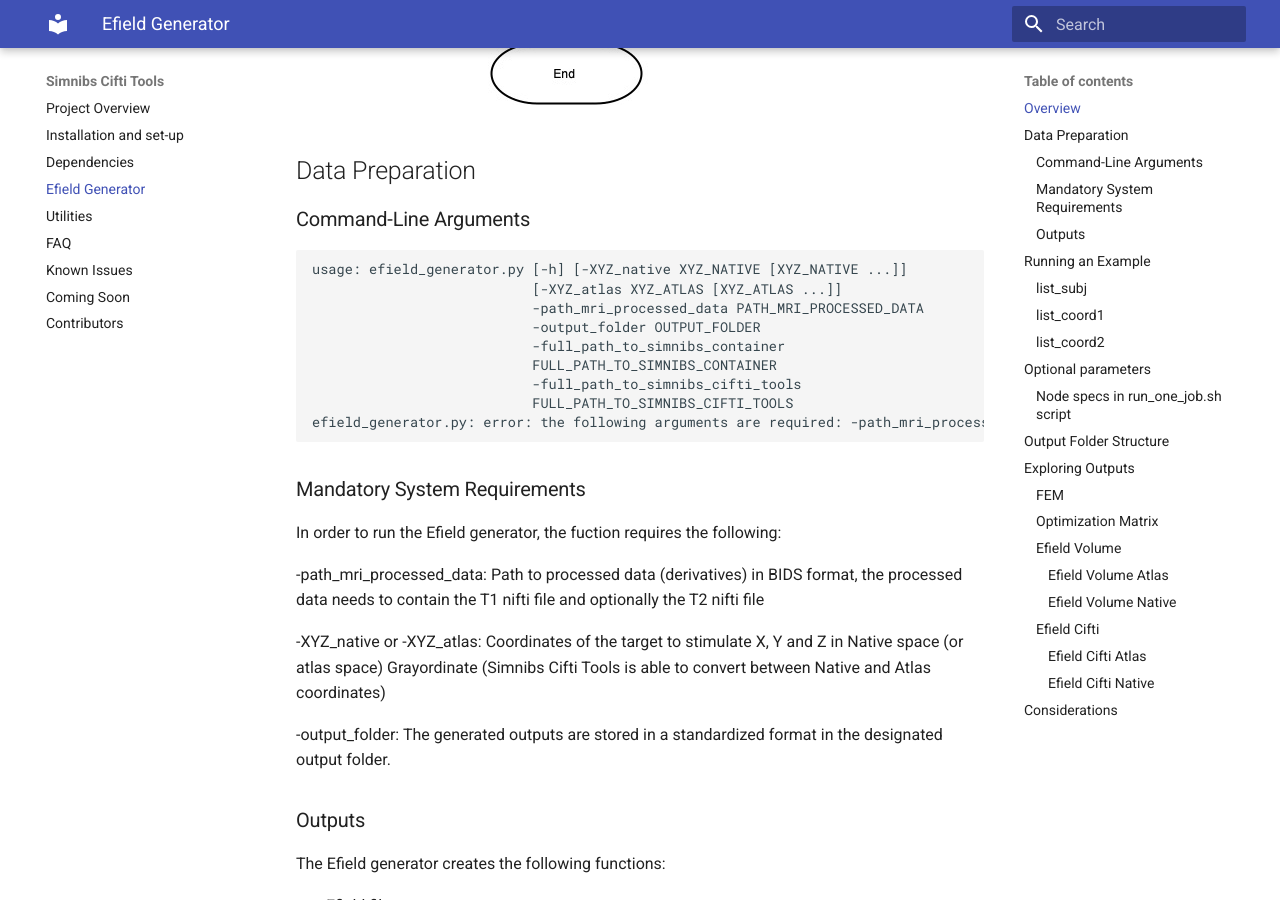
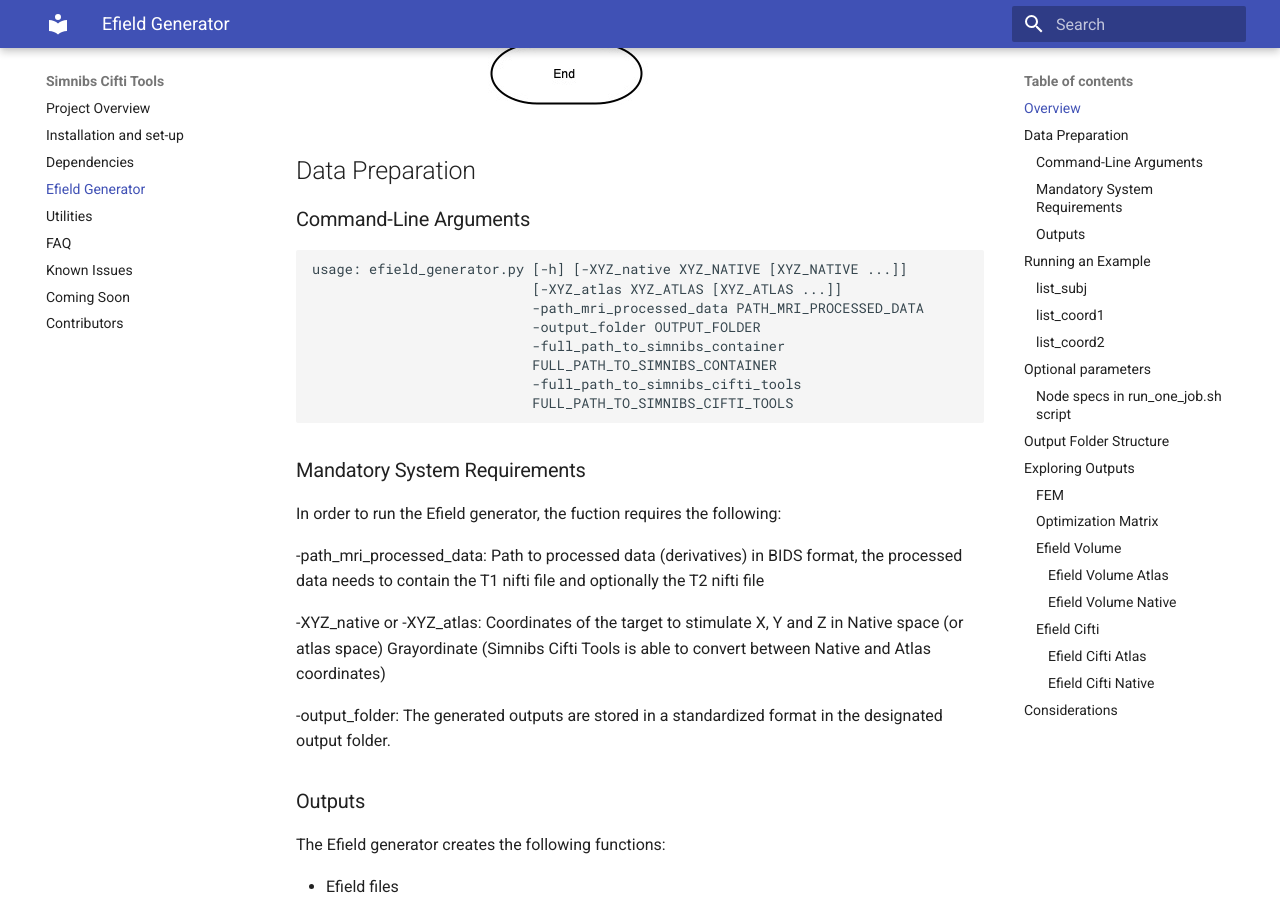
Before and after one commit to DCAN-Labs/simnibs_cifti_tools_RTD2, an MkDocs documentation site: the page built from docs/Efield_generator.md, in a window 1280 px wide and 900 px high, scrolled down 1270 px. Built offline with MkDocs 1.6.1 and Material for MkDocs 9.7.7, drawn with Linux system fonts in a browser that asks for light colours.

Commit message:
Update Efield_generator.md

````diff
--- a/docs/Efield_generator.md
+++ b/docs/Efield_generator.md
@@ -18,7 +18,6 @@ usage: efield_generator.py [-h] [-XYZ_native XYZ_NATIVE [XYZ_NATIVE ...]]
                            FULL_PATH_TO_SIMNIBS_CONTAINER
                            -full_path_to_simnibs_cifti_tools
                            FULL_PATH_TO_SIMNIBS_CIFTI_TOOLS
-efield_generator.py: error: the following arguments are required: -path_mri_processed_data, -output_folder, -full_path_to_simnibs_container, -full_path_to_simnibs_cifti_tools
 ```
 
 ### Mandatory System Requirements
````
